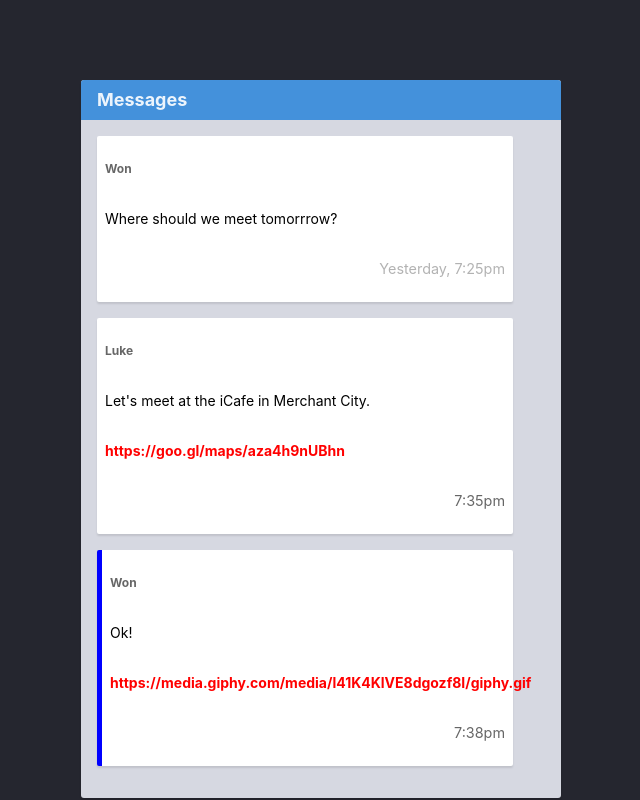
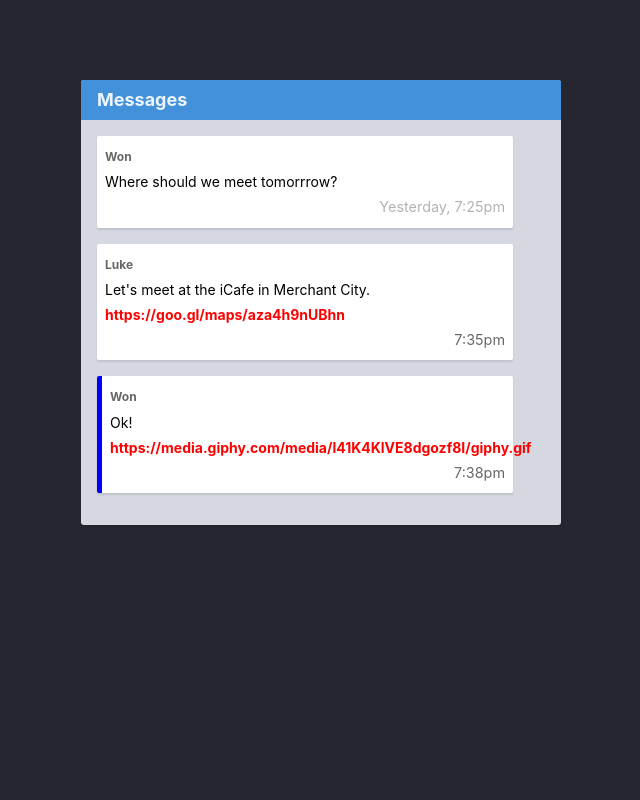
Before and after one commit to mayssam-Alsakhen/html.csscgit.mayssam, a website: page part-1/6-css-properties/index.html in a window 1280 px wide. Shown: the whole page, without its empty margins (319-959 px from the left). Drawn offline with Linux system fonts and the light colour scheme.

Commit message:
completed 6-css-properties exercise

```diff
--- a/part-1/6-css-properties/styles.css
+++ b/part-1/6-css-properties/styles.css
@@ -2,7 +2,7 @@
 .link {
 text-decoration: none;
 color: red;
-font-weight: bold;
+font-weight:bold;
 }
 .message__time{
     font-size: 0.9rem ;
@@ -17,5 +17,5 @@
 }
 
 .message{
-    line-height:  50px;
+    line-height:  ;
 }
```
Also changed, not shown: part-1/4-links-scripts/index.html (+1 -2 lines), part-1/1-parent-child/readme.md.
